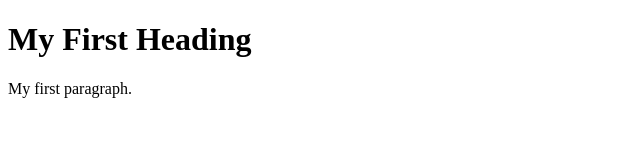
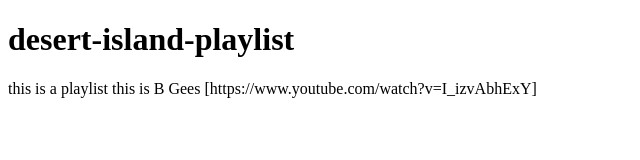
Before and after one commit to aninhaoliveira/desert-island-playlist, a plain HTML site: page index.html in a window 1280 px wide. Shown: the whole page, without its empty margins (0-640 px from the left). Drawn offline with Linux system fonts and the light colour scheme.

Commit message:
Update index.html

```diff
--- a/index.html
+++ b/index.html
@@ -2,8 +2,10 @@
 <html>
 <body>
 
-<h1>My First Heading</h1>
-<p>My first paragraph.</p>
+<h1>desert-island-playlist
+
+</h1>
+<p>this is a playlist this is B Gees [https://www.youtube.com/watch?v=I_izvAbhExY]</p>
 
 </body>
 </html>
```
